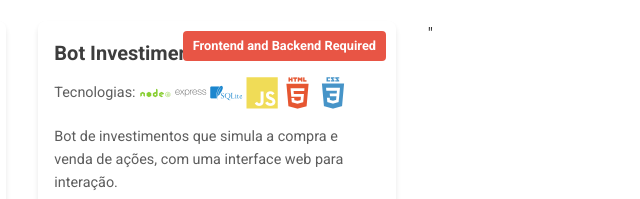
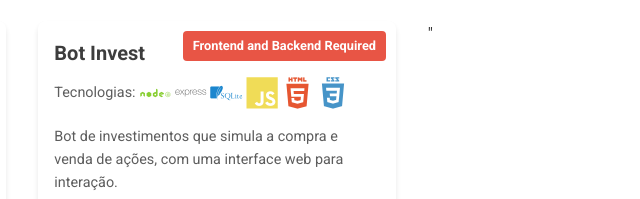
Before and after one commit to VitRicci/Portifolio-Vitor, a website: page index.html in a window 1280 px wide. Shown: the part 750-949 px from the top of the page, 423-1063 px from the left. Drawn offline with nearby package versions, Linux system fonts and the light colour scheme.

Commit message:
Update index.html

```diff
--- a/index.html
+++ b/index.html
@@ -67,7 +67,7 @@
             <!-- Projeto Super Trunfo -->
              <div class="project-card project-local">
                 <div class="project-local-badge">Frontend and Backend Required</div>
-                <h3>Bot Investimentos</h3>
+                <h3>Bot Invest</h3>
                 <p>Tecnologias:
                     <i class="devicon-nodejs-plain-wordmark colored tech-icon"></i>
                     <i class="devicon-express-original-wordmark colored tech-icon"></i>
```
